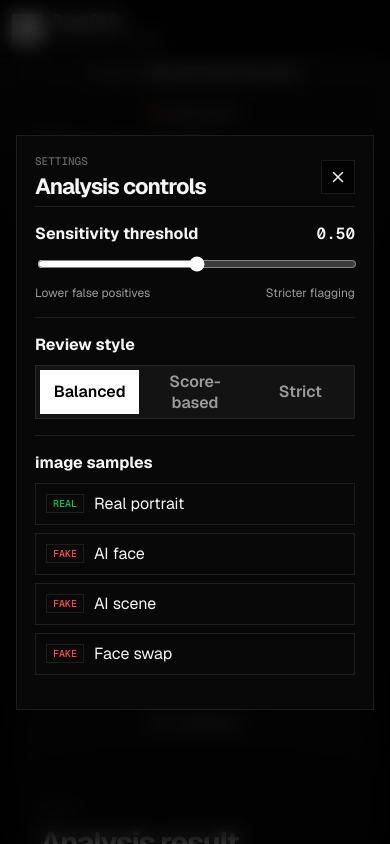
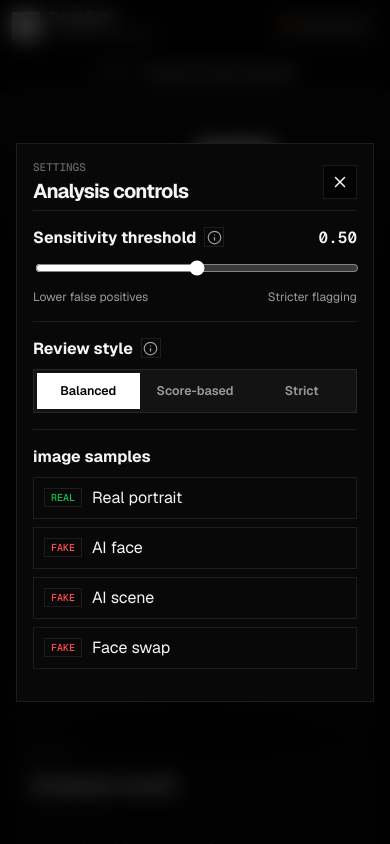
Before and after one commit to ScreenTechnicals/DeepFakeDetector, a React (Create React App) app in the folder frontend/: page / in a window 390 px wide. Both pictures are taken after a click on the button "Settings". Built offline with nearby package versions, Linux system fonts and the light colour scheme; no server answers.

Commit message:
fix: fix ui reviews

```diff
--- a/frontend/public/index.html
+++ b/frontend/public/index.html
@@ -2,9 +2,9 @@
 <html lang="en">
   <head>
     <meta charset="utf-8" />
-    <link rel="icon" href="%PUBLIC_URL%/assets/deepsafe.png" />
+    <link rel="icon" href="%PUBLIC_URL%/favicon.svg" type="image/svg+xml" />
     <meta name="viewport" content="width=device-width, initial-scale=1" />
-    <meta name="theme-color" content="#0ea5e9" />
+    <meta name="theme-color" content="#050505" />
     <meta
       name="description"
       content="DeepSafe - Advanced AI Deepfake Detection. Protect against digital deception with cutting-edge technology."
--- a/frontend/src/App.css
+++ b/frontend/src/App.css
@@ -91,6 +91,7 @@ button {
 .ds-brand-mark,
 .ds-icon-button,
 .ds-upload-icon,
+.ds-empty-icon,
 .ds-verdict-icon {
   display: grid;
   place-items: center;
@@ -273,7 +274,7 @@ button {
 }
 
 .ds-media-panel {
-  grid-template-rows: auto auto minmax(0, 1fr) auto auto;
+  grid-template-rows: auto minmax(0, 1fr) auto auto;
 }
 
 .ds-output-panel {
@@ -283,6 +284,7 @@ button {
 }
 
 .ds-panel-top {
+  align-items: end;
   justify-content: space-between;
   gap: 14px;
   margin-bottom: 22px;
@@ -303,9 +305,10 @@ button {
 
 .ds-mode-grid {
   display: inline-flex;
+  flex: 0 0 auto;
   width: fit-content;
   gap: 0;
-  margin-bottom: 20px;
+  margin-bottom: 0;
   padding: 0;
   background: var(--ds-field);
   border: 1px solid var(--ds-border);
@@ -355,6 +358,7 @@ button {
   place-items: center;
   min-height: 0;
   height: 100%;
+  align-self: stretch;
   overflow: hidden;
   background:
     linear-gradient(180deg, rgba(255, 255, 255, 0.035), transparent 38%),
@@ -440,6 +444,7 @@ button {
   gap: 18px;
   margin-top: 18px;
   align-items: center;
+  align-self: end;
 }
 
 .ds-action-summary,
@@ -549,16 +554,27 @@ button {
 }
 
 .ds-empty-results {
-  flex: 1;
-  gap: 12px;
+  align-self: stretch;
+  flex: 0 0 auto;
+  gap: 14px;
   min-height: 0;
-  height: 100%;
-  margin-top: 0;
-  justify-content: center;
-  padding: 0 2rem;
+  width: 100%;
+  margin: 0;
+  padding: 22px 0;
   color: var(--ds-muted);
   background: transparent;
+  border-top: 1px solid var(--ds-border);
+  border-bottom: 1px solid var(--ds-border);
   box-shadow: none;
+}
+
+.ds-empty-icon {
+  flex: 0 0 auto;
+  width: 34px;
+  height: 34px;
+  color: var(--ds-muted);
+  background: #0f0f10;
+  border: 1px solid var(--ds-border);
 }
 
 .ds-empty-results strong,
@@ -567,10 +583,17 @@ button {
 }
 
 .ds-empty-results strong {
-  margin-bottom: 4px;
+  margin-bottom: 5px;
   color: var(--ds-text);
-  font-size: 22px;
-  letter-spacing: -0.03em;
+  font-size: 18px;
+  line-height: 1.2;
+  letter-spacing: 0;
+}
+
+.ds-empty-results span {
+  max-width: 34rem;
+  font-size: 14px;
+  line-height: 1.45;
 }
 
 .ds-results {
@@ -601,6 +624,10 @@ button {
   border-color: var(--ds-border);
 }
 
+.ds-verdict.warning {
+  border-color: var(--ds-border);
+}
+
 .ds-verdict-icon {
   flex: 0 0 auto;
   width: 42px;
@@ -616,6 +643,10 @@ button {
 
 .ds-verdict.real .ds-verdict-icon {
   color: var(--ds-green);
+}
+
+.ds-verdict.warning .ds-verdict-icon {
+  color: var(--ds-amber);
 }
 
 .ds-verdict-copy {
@@ -834,6 +865,14 @@ button {
   margin-bottom: 10px;
 }
 
+.ds-label-with-help {
+  position: relative;
+  display: inline-flex;
+  align-items: center;
+  gap: 8px;
+  min-width: 0;
+}
+
 .ds-control-label label {
   font-weight: 650;
 }
@@ -847,6 +886,45 @@ button {
   accent-color: #fff;
 }
 
+.ds-help {
+  position: relative;
+  display: inline-grid;
+  place-items: center;
+  width: 20px;
+  height: 20px;
+  color: var(--ds-muted);
+  border: 1px solid var(--ds-border);
+  cursor: help;
+}
+
+.ds-tooltip,
+.ds-segmented-tooltip {
+  position: absolute;
+  z-index: 5;
+  left: 0;
+  bottom: calc(100% + 10px);
+  width: min(260px, 70vw);
+  padding: 9px 10px;
+  color: var(--ds-text);
+  background: #151516;
+  border: 1px solid var(--ds-border-strong);
+  font-size: 12px;
+  font-weight: 500;
+  line-height: 1.35;
+  opacity: 0;
+  pointer-events: none;
+  transform: translateY(4px);
+  transition: opacity 140ms ease, transform 140ms ease;
+}
+
+.ds-help:hover .ds-tooltip,
+.ds-help:focus-visible .ds-tooltip,
+.ds-segmented button:hover .ds-segmented-tooltip,
+.ds-segmented button:focus-visible .ds-segmented-tooltip {
+  opacity: 1;
+  transform: translateY(0);
+}
+
 .ds-control-row {
   display: flex;
   justify-content: space-between;
@@ -856,7 +934,8 @@ button {
 }
 
 .ds-segmented {
-  display: flex;
+  display: grid;
+  grid-template-columns: repeat(3, minmax(0, 1fr));
   gap: 6px;
   padding: 4px;
   background: rgba(255, 255, 255, 0.045);
@@ -865,12 +944,31 @@ button {
 }
 
 .ds-segmented button {
-  flex: 1;
+  position: relative;
+  min-width: 0;
   min-height: 34px;
+  padding: 0 10px;
+  overflow: visible;
   color: var(--ds-muted);
   background: transparent;
   border-radius: 999px;
+  font-size: 14px;
   font-weight: 600;
+  white-space: nowrap;
+}
+
+.ds-segmented-tooltip {
+  left: 50%;
+  width: min(240px, 72vw);
+  color: var(--ds-text);
+  text-align: left;
+  transform: translate(-50%, 4px);
+  white-space: normal;
+}
+
+.ds-segmented button:hover .ds-segmented-tooltip,
+.ds-segmented button:focus-visible .ds-segmented-tooltip {
+  transform: translate(-50%, 0);
 }
 
 .ds-segmented button.active {
@@ -967,23 +1065,56 @@ button {
 
 @media (max-width: 720px) {
   .ds-topbar {
-    grid-template-columns: 1fr;
-    align-items: stretch;
-    padding: 12px;
+    grid-template-columns: minmax(0, 1fr) auto;
+    align-items: center;
+    gap: 10px 12px;
+    height: auto;
+    min-height: 64px;
+    padding: 10px 12px;
+  }
+
+  .ds-brand {
+    min-width: 0;
+  }
+
+  .ds-brand-mark {
+    width: 28px;
+    height: 28px;
+  }
+
+  .ds-brand h1 {
+    font-size: 14px;
+  }
+
+  .ds-brand p {
+    font-size: 11px;
   }
 
   .ds-header-title {
+    grid-column: 1 / -1;
     min-width: 0;
-    text-align: left;
+    padding-top: 8px;
+    text-align: center;
+    border-top: 1px solid var(--ds-border);
+  }
+
+  .ds-header-title span,
+  .ds-header-title strong {
+    font-size: 11.5px;
   }
 
   .ds-header-actions {
-    justify-content: stretch;
+    grid-column: 2;
+    grid-row: 1;
+    justify-content: flex-end;
   }
 
   .ds-status {
-    flex: 1;
+    flex: 0 0 auto;
     justify-content: center;
+    min-height: 30px;
+    padding: 0 9px;
+    font-size: 10.5px;
   }
 
   .ds-shell {
@@ -991,25 +1122,115 @@ button {
     padding-top: 16px;
   }
 
-  .ds-mode-grid,
   .ds-command-bar {
     grid-template-columns: 1fr;
   }
 
+  .ds-output-panel {
+    padding: 20px 18px;
+  }
+
+  .ds-panel-top {
+    align-items: center;
+    flex-direction: row;
+    gap: 10px;
+    margin-bottom: 16px;
+  }
+
+  .ds-panel-top h2 {
+    margin-top: 4px;
+    font-size: 26px;
+    line-height: 1;
+  }
+
+  .ds-mode-grid {
+    flex: 0 0 auto;
+  }
+
+  .ds-mode-grid button {
+    min-height: 38px;
+    padding: 0 12px;
+    gap: 6px;
+  }
+
+  .ds-mode-grid strong {
+    font-size: 13px;
+  }
+
   .ds-action-buttons,
-  .ds-verdict,
-  .ds-panel-top {
+  .ds-verdict {
     align-items: stretch;
     flex-direction: column;
   }
 
   .ds-dropzone,
-  .ds-preview,
+  .ds-preview {
+    min-height: 300px;
+  }
+
+  .ds-output-panel {
+    min-height: 300px;
+  }
+
   .ds-empty-results {
-    min-height: 300px;
+    align-self: start;
+    grid-template-columns: auto minmax(0, 1fr);
+    margin: 10px 0 0;
+    padding: 18px 0;
+  }
+
+  .ds-empty-results strong {
+    font-size: 17px;
+  }
+
+  .ds-empty-results span {
+    font-size: 13.5px;
+  }
+
+  .ds-settings-modal {
+    max-height: calc(100vh - 20px);
+    padding: 16px;
+  }
+
+  .ds-modal-header h3 {
+    font-size: 20px;
+  }
+
+  .ds-segmented {
+    gap: 4px;
+    padding: 3px;
+  }
+
+  .ds-segmented button {
+    min-height: 36px;
+    padding: 0 6px;
+    font-size: 12.5px;
   }
 
   .ds-probability {
     text-align: left;
   }
 }
+
+@media (max-width: 420px) {
+  .ds-panel-top h2 {
+    font-size: 22px;
+  }
+
+  .ds-mode-grid button {
+    padding: 0 9px;
+  }
+
+  .ds-mode-grid button svg {
+    width: 16px;
+    height: 16px;
+  }
+
+  .ds-mode-grid strong {
+    font-size: 12.5px;
+  }
+
+  .ds-header-title {
+    text-align: left;
+  }
+}
--- a/frontend/src/App.js
+++ b/frontend/src/App.js
@@ -6,6 +6,7 @@ import {
   CheckCircle2,
   FileSearch,
   Gauge,
+  Info,
   Image as ImageIcon,
   Loader2,
   Play,
@@ -37,9 +38,9 @@ const DEMO_MEDIA = {
 };
 
 const METHODS = [
-  { id: 'voting', label: 'Balanced' },
-  { id: 'average', label: 'Score-based' },
-  { id: 'stacking', label: 'Strict' },
+  { id: 'voting', label: 'Balanced', hint: 'Best default for everyday checks. It weighs the available signals evenly.' },
+  { id: 'average', label: 'Score-based', hint: 'Uses probability scores directly. Useful when you want a smoother result.' },
+  { id: 'stacking', label: 'Strict', hint: 'Uses the strictest review path when available. It may flag more borderline files.' },
 ];
 
 function inferMediaType(file) {
@@ -205,7 +206,6 @@ function App() {
                 <p className="ds-eyebrow">Input</p>
                 <h2>Select media</h2>
               </div>
-            </div>
 
               <div className="ds-mode-grid" aria-label="Media type">
                 <button className={activeMediaType === 'image' ? 'active' : ''} onClick={() => setActiveMediaType('image')}>
@@ -222,6 +222,7 @@ function App() {
                     <small>Clips and face-swap media</small>
                   </span>
                 </button>
+              </div>
             </div>
 
             <label
@@ -368,7 +369,13 @@ function SettingsModal({
 
         <div className="ds-control">
           <div className="ds-control-label">
+            <div className="ds-label-with-help">
               <label>Sensitivity threshold</label>
+              <span className="ds-help" tabIndex="0" aria-label="Higher sensitivity flags more files as suspicious. Lower sensitivity reduces false positives.">
+                <Info size={15} />
+                <span className="ds-tooltip">Higher values make DeepSafe stricter. Lower values reduce false positives.</span>
+              </span>
+            </div>
             <strong>{threshold.toFixed(2)}</strong>
           </div>
           <input
@@ -387,7 +394,13 @@ function SettingsModal({
 
         <div className="ds-control">
           <div className="ds-control-label">
+            <div className="ds-label-with-help">
               <label>Review style</label>
+              <span className="ds-help" tabIndex="0" aria-label="Choose how DeepSafe combines available evidence.">
+                <Info size={15} />
+                <span className="ds-tooltip">Controls how DeepSafe combines the available evidence into one report.</span>
+              </span>
+            </div>
           </div>
           <div className="ds-segmented">
             {METHODS.map((method) => (
@@ -395,8 +408,11 @@ function SettingsModal({
                 key={method.id}
                 className={ensembleMethod === method.id ? 'active' : ''}
                 onClick={() => setEnsembleMethod(method.id)}
+                title={method.hint}
+                aria-label={`${method.label}. ${method.hint}`}
               >
                 {method.label}
+                <span className="ds-segmented-tooltip">{method.hint}</span>
               </button>
             ))}
           </div>
@@ -429,45 +445,61 @@ function SettingsModal({
 function EmptyResults() {
   return (
     <section className="ds-empty-results">
-      <FileSearch size={20} />
+      <div className="ds-empty-icon">
+        <FileSearch size={19} />
+      </div>
       <div>
-        <strong>Results will appear here</strong>
-        <span>Run an analysis to view a simple authenticity report.</span>
+        <strong>Awaiting analysis</strong>
+        <span>Upload media, then run DeepSafe to generate a plain-language report.</span>
       </div>
     </section>
   );
 }
 
 function ResultsPanel({ results, mediaType, threshold }) {
-  const isFake = results.is_likely_deepfake;
-  const probability = results.deepfake_probability || 0;
-  const checks = Object.values(results.model_results || {}).filter((result) => !result.error);
-  const flaggedChecks = checks.filter((result) => (
-    result.class === 'fake' || (typeof result.probability === 'number' && result.probability >= threshold)
-  )).length;
+  const modelResults = Object.values(results.model_results || {});
+  const failedChecks = modelResults.filter((result) => result.error);
+  const expectedChecks = modelResults.length || results.model_count || 0;
+  const checksCompleted = results.model_count || modelResults.filter((result) => !result.error).length;
+  const isIncomplete = failedChecks.length > 0 || (expectedChecks > 0 && checksCompleted < expectedChecks);
+  const isFake = !isIncomplete && results.is_likely_deepfake;
+  const probability = typeof results.deepfake_probability === 'number' ? results.deepfake_probability : 0;
+  const methodUsed = results.ensemble_method_used || results.ensemble_method_requested || 'default';
   const confidence = Math.abs(probability - threshold);
   const confidenceLabel = confidence > 0.25 ? 'High confidence' : confidence > 0.1 ? 'Moderate confidence' : 'Close call';
-  const evidenceTone = isFake
-    ? 'The media contains visual patterns that are commonly seen in manipulated or AI-generated content.'
-    : 'The media mostly matches patterns expected from authentic, unaltered content.';
-  const recommendation = isFake
+  const verdictTitle = isIncomplete
+    ? 'Analysis incomplete'
+    : isFake
+      ? 'Likely manipulated'
+      : `Likely authentic ${mediaType}`;
+  const verdictDetail = isIncomplete
+    ? 'Some checks could not finish'
+    : `${confidenceLabel} assessment`;
+  const evidenceTone = isIncomplete
+    ? `DeepSafe completed ${checksCompleted} of ${expectedChecks || checksCompleted} checks. The final verdict is paused because one detector did not return a result.`
+    : isFake
+    ? `DeepSafe returned a fake likelihood of ${pct(probability)}, which is above the current ${threshold.toFixed(2)} decision threshold.`
+    : `DeepSafe returned a fake likelihood of ${pct(probability)}, which is below the current ${threshold.toFixed(2)} decision threshold.`;
+  const recommendation = isIncomplete
+    ? 'Run the analysis again after the unavailable detector is healthy. Do not treat this file as authentic from this partial result.'
+    : isFake
     ? 'Treat this file as suspicious and verify it with the original source before sharing or relying on it.'
     : 'This file does not show strong signs of manipulation, but important media should still be verified with its source.';
 
   return (
     <section className="ds-results">
-      <div className={`ds-verdict ${isFake ? 'fake' : 'real'}`}>
+      <div className={`ds-verdict ${isIncomplete ? 'warning' : isFake ? 'fake' : 'real'}`}>
         <div className="ds-verdict-icon">
-          {isFake ? <AlertTriangle size={30} /> : <CheckCircle2 size={30} />}
+          {isIncomplete ? <AlertCircle size={30} /> : isFake ? <AlertTriangle size={30} /> : <CheckCircle2 size={30} />}
         </div>
         <div className="ds-verdict-copy">
           <span className="ds-label">Verdict</span>
-          <h3>{isFake ? 'Likely manipulated' : `Likely authentic ${mediaType}`}</h3>
-          <p>{confidenceLabel} assessment</p>
+          <h3>{verdictTitle}</h3>
+          <p>{verdictDetail}</p>
         </div>
         <div className="ds-probability">
-          <span>{pct(probability)}</span>
-          <small>AI probability</small>
+          <span>{isIncomplete ? '--' : pct(probability)}</span>
+          <small>{isIncomplete ? 'final score paused' : 'AI probability'}</small>
         </div>
       </div>
 
@@ -479,20 +511,20 @@ function ResultsPanel({ results, mediaType, threshold }) {
           </div>
           <div className="ds-report-grid">
             <div>
-              <span>AI likelihood</span>
+              <span>Fake likelihood</span>
               <strong>{pct(probability)}</strong>
             </div>
             <div>
               <span>Confidence</span>
-              <strong>{confidenceLabel}</strong>
+              <strong>{isIncomplete ? 'Incomplete' : confidenceLabel}</strong>
             </div>
             <div>
               <span>Checks completed</span>
-              <strong>{checks.length || 'N/A'}</strong>
+              <strong>{expectedChecks ? `${checksCompleted} / ${expectedChecks}` : checksCompleted || 'N/A'}</strong>
             </div>
             <div>
-              <span>Signals flagged</span>
-              <strong>{checks.length ? `${flaggedChecks} of ${checks.length}` : 'N/A'}</strong>
+              <span>{isIncomplete ? 'Checks unavailable' : 'Review method'}</span>
+              <strong>{isIncomplete ? failedChecks.length : methodUsed}</strong>
             </div>
           </div>
         </div>
```
Also changed, not shown: frontend/public/favicon.svg (added), frontend/public/manifest.json, 1 other file (tests, documents, lock files or other folders). Lines whose indentation alone changed are shown as unchanged.
